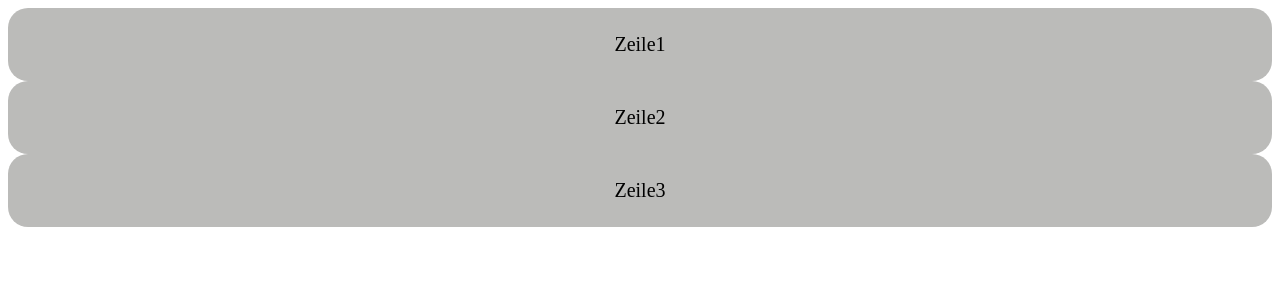
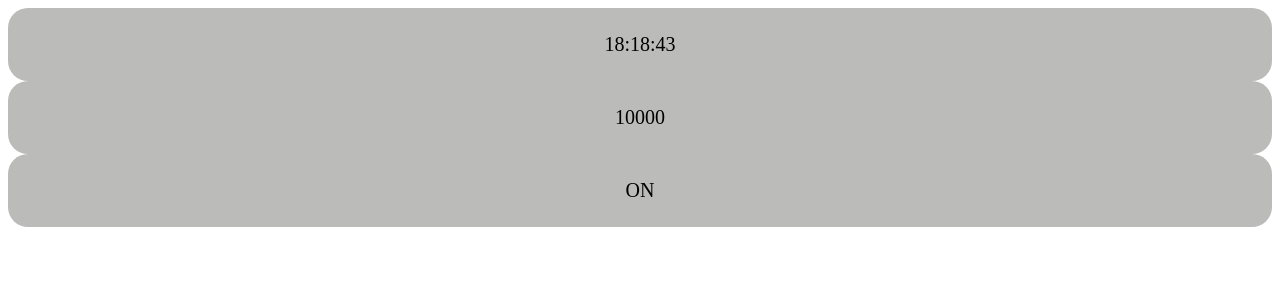
Before and after one commit to WinAuD/lab04-tg8pix, a React (Create React App) app: page / in a window 1280 px wide. Shown: the top 300 px of the page. Built offline with nearby package versions, Linux system fonts and the light colour scheme.

Commit message:
1 file modified

```diff
--- a/src/Timer.js
+++ b/src/Timer.js
@@ -14,18 +14,30 @@ class Timer extends Component {
   //   this.setState({ count: this.state.count + i});
   // }
 
+
+  getDateAsString() {
+      let d = new Date();
+      let str = d.getHours() + ":" + d.getMinutes() + ":"
+                                  + d.getSeconds();
+      return str;
+  }
+
   render() { // F. 99
+    this.state = {
+      run: true,
+      calls: 10000
+    }
 
     return (
       <div>
         <div className="timer">
-          Zeile1
+          {this.getDateAsString()}
         </div>
         <div className="timer">
-          Zeile2
+          {this.state.calls}
         </div>
         <div className="timer">
-          Zeile3
+          {this.state.run ? 'ON' : 'OFF'}
         </div>
       </div>
     );
```
